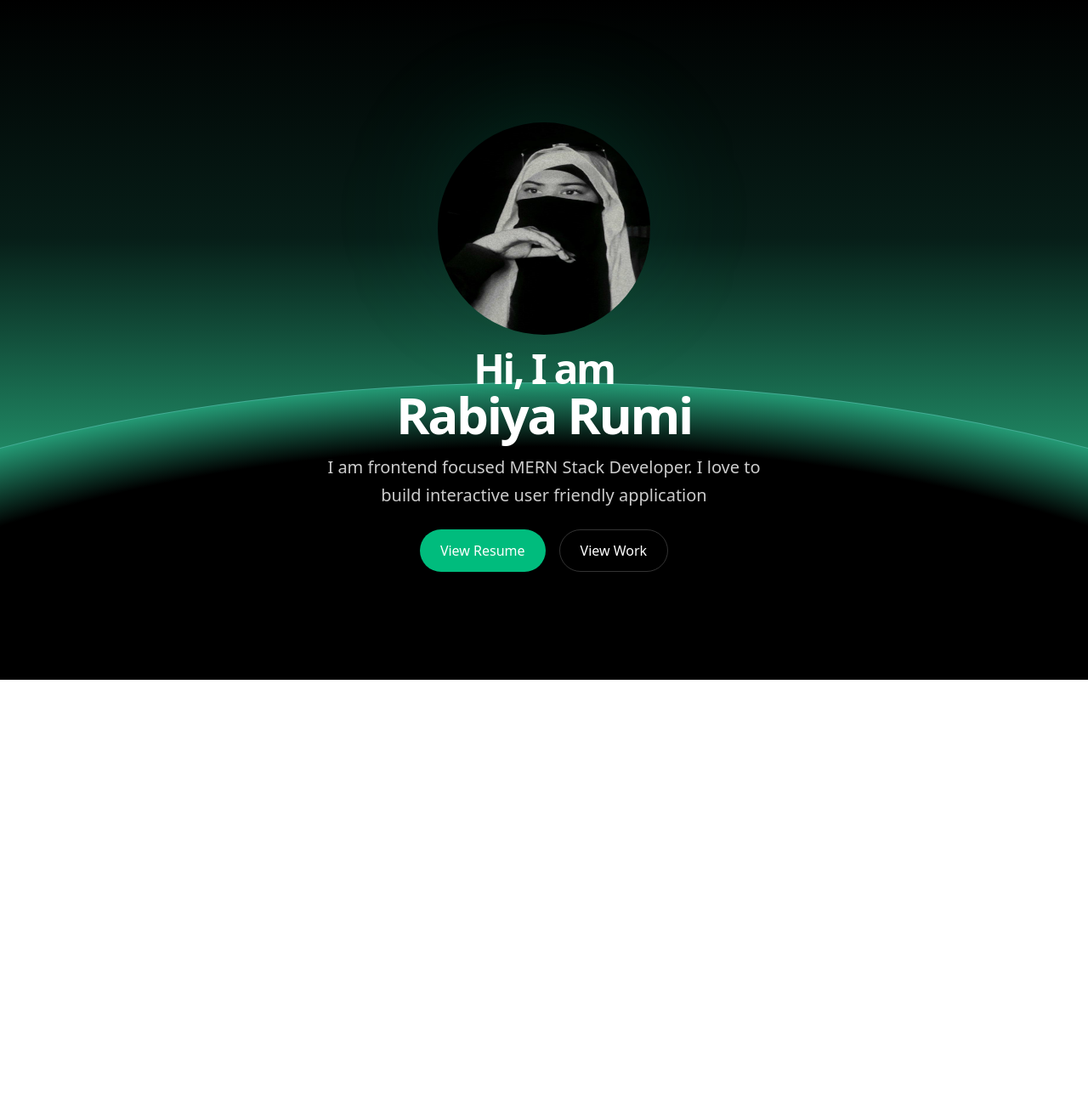
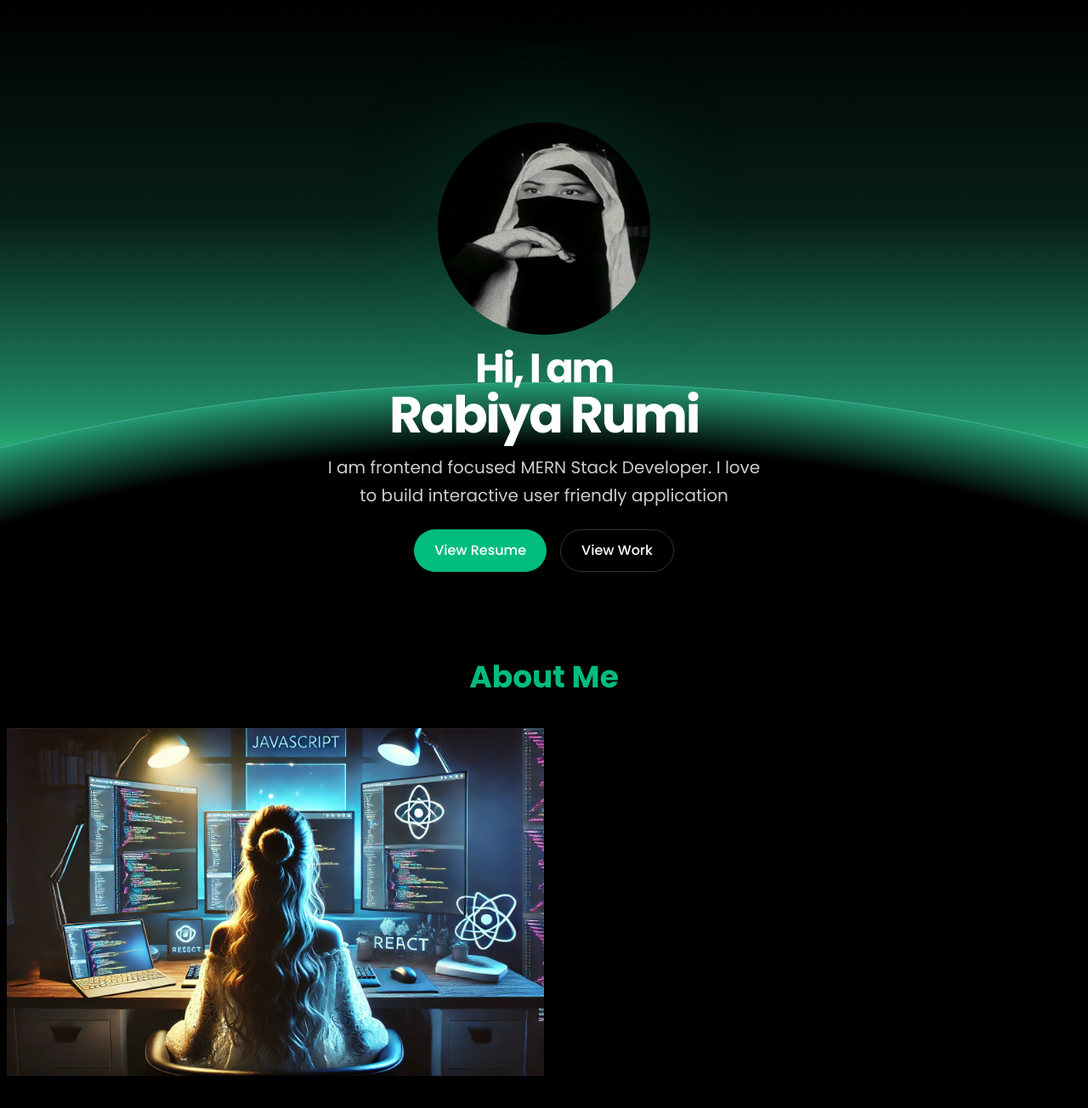
Before and after one commit to rabiyarumi/Portfolio1, a React (Vite) app in the folder Portfolio1-client/: page / in a window 1280 px wide. Shown: the top 1304 px of the page at 85% size. Before the commit the page ends 800 px from the top, so only its background shows below. Built offline with nearby package versions, Linux system fonts and the light colour scheme.

Commit message:
create about me section

```diff
--- a/Portfolio1-client/src/index.css
+++ b/Portfolio1-client/src/index.css
@@ -1,3 +1,19 @@
 @import url('https://fonts.googleapis.com/css2?family=Poppins:wght@400;500;600;700&display=swap');
 
 @import "tailwindcss";
+
+html {
+    scroll-behavior: smooth;
+}
+
+@media (prefers-reduce-motion: no-preference) {
+    html {
+        scroll-behavior: smooth;
+    }
+}
+
+body {
+    font-family: "Poppins", sans-serif;
+    background-color: #000;
+    color: #fff;
+}
--- /dev/null
+++ b/Portfolio1-client/src/pages/Home/About.jsx
@@ -0,0 +1,37 @@
+import img from "../../assets/codding_girl.jpg";
+
+const About = () => {
+  return (
+    <section className="py-12 px-6 sm:px-12 lg:px-2  w-[90%] lg:w-full mx-auto">
+      <h2 className="text-4xl font-bold text-emerald-500  mb-10 text-center">About Me</h2>
+      <div className="md:flex gap-10">
+        <div className="md:w-1/2">
+          <img src={img} className=" h-full" />
+        </div>
+      </div>
+    </section>
+  );
+};
+
+export default About;
+
+{
+  /* <div className=" flex flex-col  justify-center md:w-1/2">
+          <p className="mb-3  ">
+            Hi, I’m Rabiya Rumi, a passionate learner and a budding software
+            developer with an unquenchable curiosity for technology. I thrive on transforming complex problems into intuitive user interfaces using React
+          </p>
+          <p className="mb-3">
+            My journey into programming is simple yet exciting—I developed an
+            interest in coding and decided to pursue it wholeheartedly. I enjoy
+            implementing new and creative ideas in my projects, constantly
+            exploring the latest technologies to expand my skills.
+          </p>
+          <p className="mb-3">
+            Beyond programming, I have a passion for solving puzzles like Rubik's
+            cubes and indulging in fashion design, where I get to express my
+            creativity in unique ways. These hobbies help me stay inspired and
+            bring a fresh perspective to my coding journey.
+          </p>
+        </div> */
+}
--- a/Portfolio1-client/src/pages/Home/Hero.jsx
+++ b/Portfolio1-client/src/pages/Home/Hero.jsx
@@ -2,9 +2,9 @@ import { motion } from "motion/react";
 import profilePic from "../../assets/pic-2.jpg";
 const Hero = () => {
   return (
-    <div className="relative overflow-clip min-h-screen text-white bg-[linear-gradient(to_bottom,#000,#071E18_35%,#208A65_67%,#35FB8E_85%)]">
+    <div className="relative overflow-clip  text-white bg-[linear-gradient(to_bottom,#000,#071E18_35%,#208A65_67%,#35FB8E_85%)]">
       <div className="absolute bg-black w-[2400px] h-[1000px] rounded-[50%] left-1/2 -translate-x-1/2 bg-[radial-gradient(closest-side,#000_85%,#249974)] top-[450px] border-[1px] border-[#8CD6DE]/30" />
-      <div className="container relative mx-auto px-4 pt-12 pb-24">
+      <div className="container relative mx-auto px-4 pt-12 pb-14">
         <div className="flex flex-col items-center justify-center text-center z-10">
           {/* img div */}
           <motion.div
--- a/Portfolio1-client/src/pages/Home/Home.jsx
+++ b/Portfolio1-client/src/pages/Home/Home.jsx
@@ -1,9 +1,11 @@
+import About from "./About";
 import Hero from "./Hero";
 
 const Home = () => {
     return (
         <div>
            <Hero/>
+           <About />
         </div>
     );
 };
```
Also changed, not shown: Portfolio1-client/src/assets/codding_girl.jpg (added).
